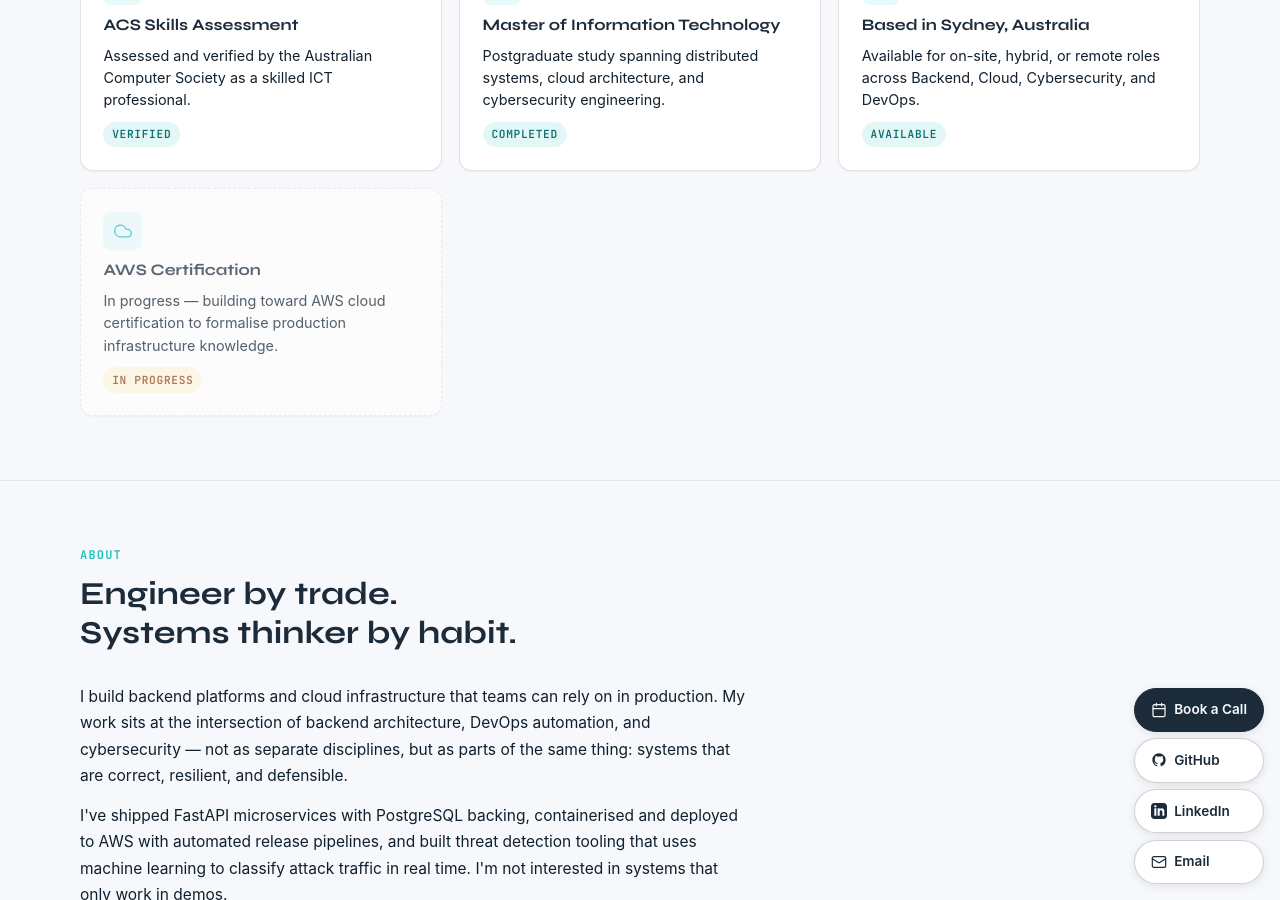
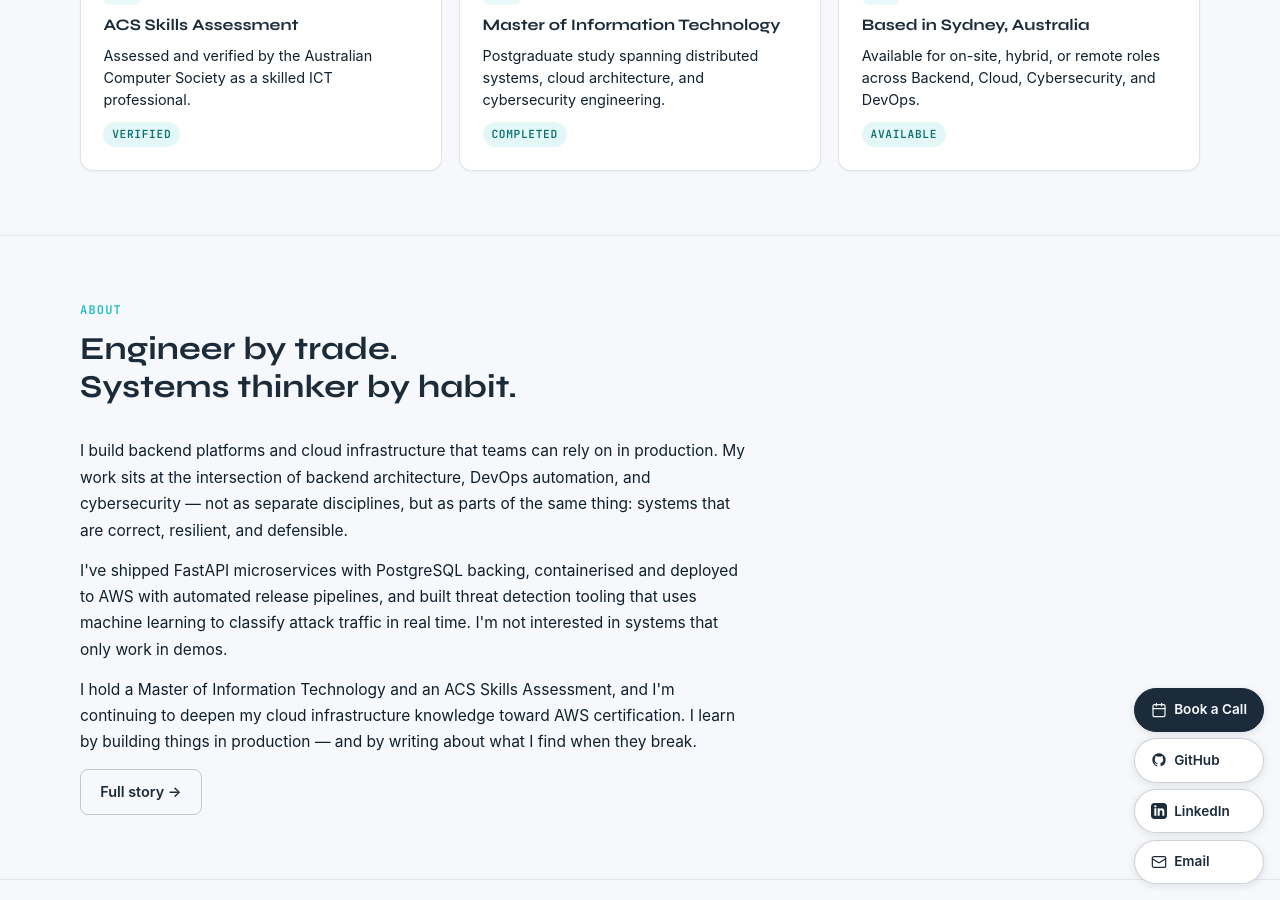
Before and after one commit to abinrimal/abinrimal.github.io, a Jekyll site: the page built from index.md, in a window 1280 px wide and 900 px high, scrolled down 3766 px. Built offline with Jekyll 4.4.1, drawn with Linux system fonts in a browser that asks for light colours.

Commit message:
Remove AWS Certification article from home layout
Removed AWS Certification section from the homepage.

```diff
--- a/_layouts/home.html
+++ b/_layouts/home.html
@@ -373,16 +373,6 @@ layout: default
         <p class="credential-card__body">Available for on-site, hybrid, or remote roles across Backend, Cloud, Cybersecurity, and DevOps.</p>
         <span class="credential-badge">Available</span>
       </article>
-
-      <article class="credential-card credential-card--future">
-        <div class="credential-card__icon" aria-hidden="true">
-          <svg width="20" height="20" viewBox="0 0 24 24" fill="none" stroke="currentColor" stroke-width="1.6" stroke-linecap="round" stroke-linejoin="round"><path d="M17.5 19H9a7 7 0 1 1 6.71-9h1.79a4.5 4.5 0 1 1 0 9z"/></svg>
-        </div>
-        <h3 class="credential-card__title">AWS Certification</h3>
-        <p class="credential-card__body">In progress — building toward AWS cloud certification to formalise production infrastructure knowledge.</p>
-        <span class="credential-badge credential-badge--pending">In Progress</span>
-      </article>
-
     </div>
   </div>
 </section>
```
